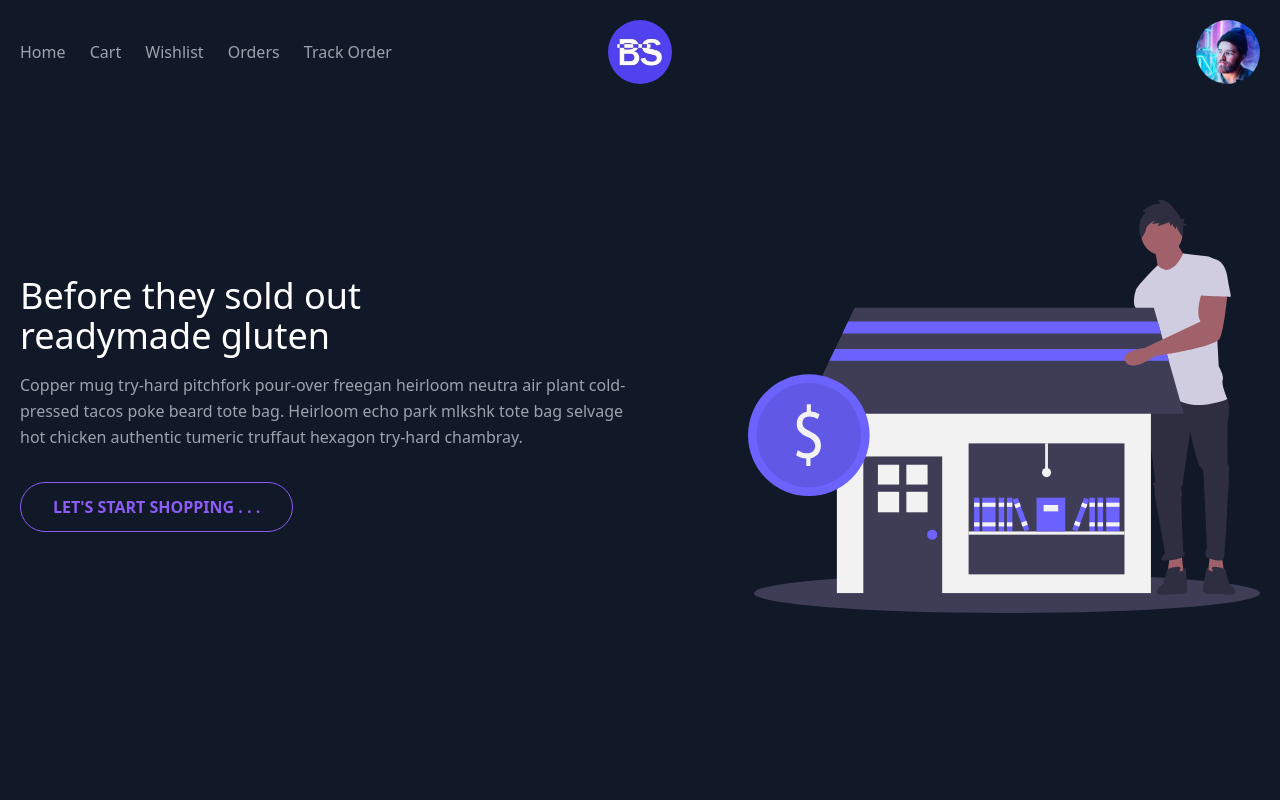
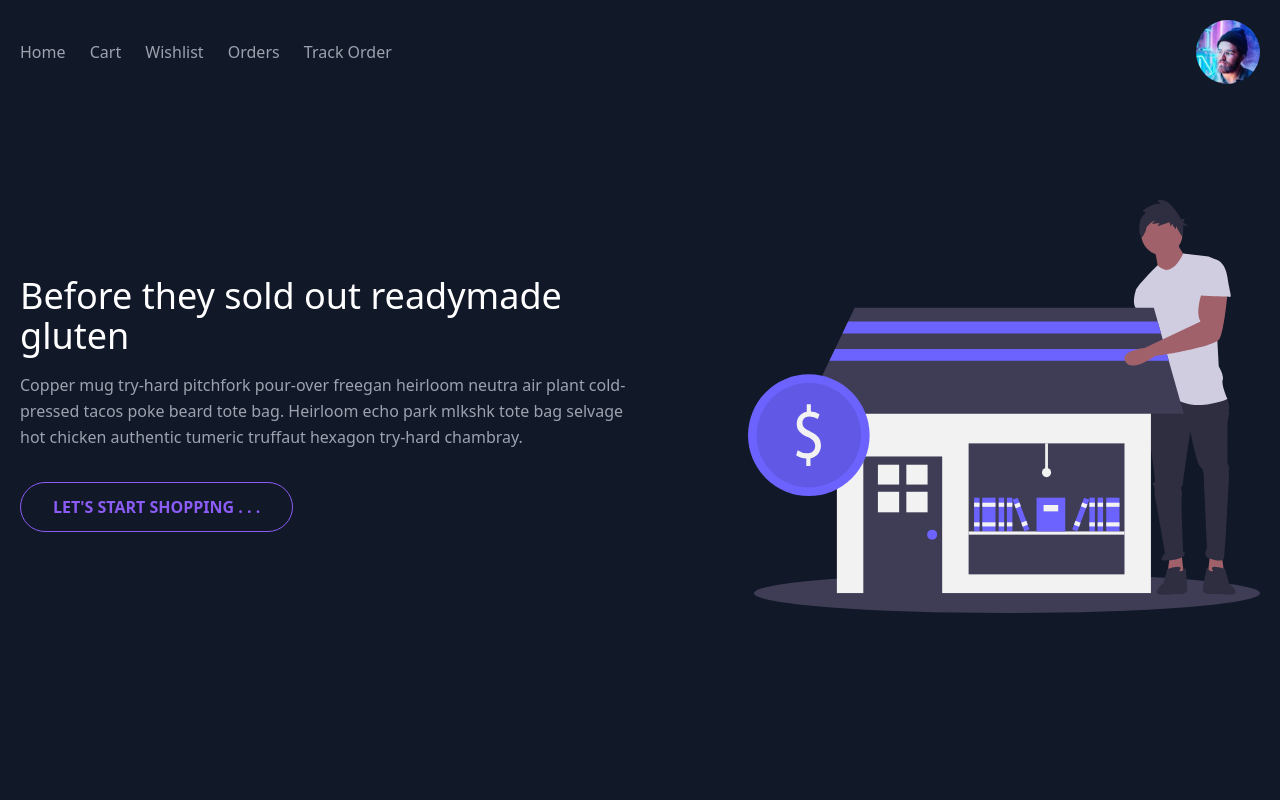
Before and after one commit to PraveenMalethia/basketiya-2, a Nuxt app: page / in a window 1280 px wide. Shown: the top 800 px of the page. Built offline with nearby package versions, Linux system fonts and the light colour scheme.

Commit message:
WARNING FIXES

```diff
--- a/components/Header.vue
+++ b/components/Header.vue
@@ -2,7 +2,7 @@
   <header class="text-gray-400 bg-gray-900 body-font">
     <transition name="sidenav" class="z-40 fixed top-0 left-0 right-0 bottom-0">
       <div v-if="side_nav">
-        <SideNavBar v-on:close="close" />
+        <SideNavBar @close="close" />
       </div>
     </transition>
     <div
@@ -15,12 +15,11 @@
         justify-end
         flex-row
         items-center
-      "
-    >
+      ">
       <div
-        @click="side_nav = !side_nav"
         class="absolute top-6 left-4 mr-4 text-white block md:hidden"
         :class="{ 'opacity-0 relative': side_nav }"
+        @click="side_nav = !side_nav"
       >
         <svg
           xmlns="http://www.w3.org/2000/svg"
@@ -34,7 +33,7 @@
         >
           <path
             d="M12 2L2 7l10 5 10-5-10-5zM2 17l10 5 10-5M2 12l10 5 10-5"
-          ></path>
+          />
         </svg>
       </div>
       <nav
@@ -56,45 +55,19 @@
           Track Order
         </nuxt-link>
       </nav>
-      <a
-        class="
-          flex
-          md:order-none
-          md:w-1/5
-          title-font
-          font-medium
-          items-center
-          text-white
-          md:items-center
-          md:justify-center
-          mb-4
-          mr-4
-          md:mr-0
-          md:mb-0
-        "
-      >
-        <nuxt-link to="/" class="block relative">
-          <img
-            alt="profil"
-            src="/images/logo.jpg"
-            class="mx-auto object-cover rounded-full h-16 w-16"
-            :class="{ 'opacity-0 relative': side_nav }"
-          />
-        </nuxt-link>
-      </a>
       <div class="lg:w-2/5 inline-flex lg:justify-end md:ml-5 lg:ml-0">
         <button
           class="block relative"
+          tabindex="0"
           @focusout="profile_dropdown = false"
-          tabindex="0"
         >
           <img
-            @click="profile_dropdown = !profile_dropdown"
+            class="z-20 mx-auto rounded-full h-12 w-12  md:h-16 md:w-16"
+            :class="{ 'opacity-0 relative': side_nav }"
             alt="profil"
             src="/images/user.jpg"
-            class="z-20 mx-auto rounded-full h-12 w-12  md:h-16 md:w-16"
-            :class="{ 'opacity-0 relative': side_nav }"
-          />
+            @click="profile_dropdown = !profile_dropdown"
+          ></img>
           <transition name="toast" style="z-index: 1">
             <div
               v-if="profile_dropdown"
@@ -123,7 +96,9 @@
                   duration-300
                 "
               >
-                <p class="text-gray-100 text-lg">Profile</p>
+                <p class="text-gray-100 text-lg">
+                  Profile
+                </p>
               </div>
               <div
                 class="
@@ -140,7 +115,9 @@
                   duration-300
                 "
               >
-                <p class="text-gray-100 text-lg">Orders</p>
+                <p class="text-gray-100 text-lg">
+                  Orders
+                </p>
               </div>
               <div
                 class="
@@ -158,7 +135,9 @@
                   duration-300
                 "
               >
-                <p class="text-gray-100 text-lg">Logout</p>
+                <p class="text-gray-100 text-lg">
+                  Logout
+                </p>
               </div>
             </div>
           </transition>
@@ -177,9 +156,6 @@ export default {
     }
   },
   methods: {
-    showSideNav () {
-      console.log('showing..')
-    },
     close () {
       this.side_nav = false
     }
--- a/components/Hero.vue
+++ b/components/Hero.vue
@@ -28,7 +28,7 @@
         "
       >
         <h1 class="title-font sm:text-4xl text-3xl mb-4 font-medium text-white">
-          Before they sold out <br class="hidden lg:inline-block" />readymade
+          Before they sold out readymade
           gluten
         </h1>
         <p class="mb-8 leading-relaxed">
@@ -69,7 +69,7 @@
         <img
           alt="hero"
           src="/svg/hero.svg"
-        />
+        ></img>
       </div>
     </div>
   </section>
--- a/pages/index.vue
+++ b/pages/index.vue
@@ -11,8 +11,8 @@
         </div>
       </div>
     </section>
-  <Tabs/>
-  <SectionDeals/>
+    <Tabs />
+    <SectionDeals />
   </div>
 </template>
 
```
Lines whose indentation alone changed are shown as unchanged.
